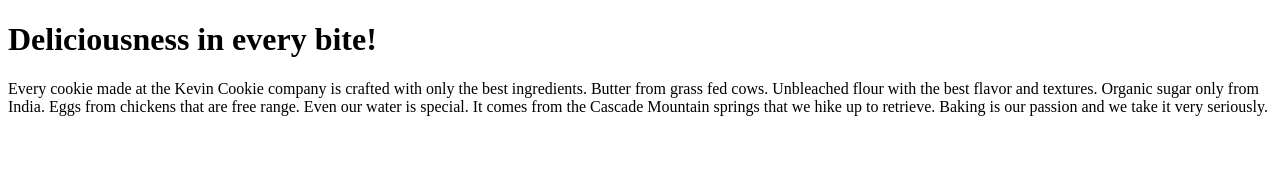
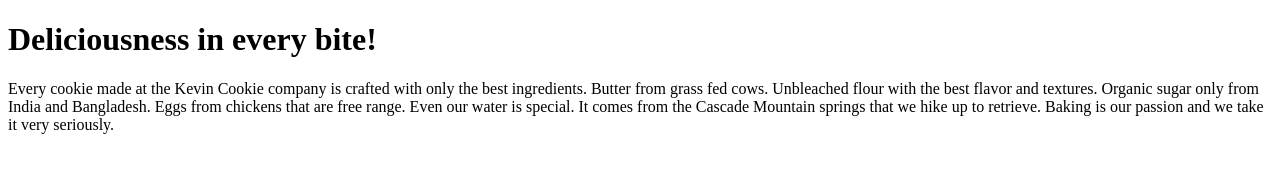
Before and after one commit to bharath-pedapudi/git-practice, a plain HTML site: page index.htm in a window 1280 px wide. Drawn offline with Linux system fonts and the light colour scheme.

Commit message:
Update index.htm

```diff
--- a/index.htm
+++ b/index.htm
@@ -4,7 +4,7 @@
 
 <h1>Deliciousness in every bite!</h1>
 
-<p>Every cookie made at the Kevin Cookie company is crafted with only the best ingredients. Butter from grass fed cows. Unbleached flour with the best flavor and textures. Organic sugar only from India. Eggs from chickens that are free range. Even our water is special. It comes from the Cascade Mountain springs that we hike up to retrieve. Baking is our passion and we take it very seriously.</p>
+<p>Every cookie made at the Kevin Cookie company is crafted with only the best ingredients. Butter from grass fed cows. Unbleached flour with the best flavor and textures. Organic sugar only from India and Bangladesh. Eggs from chickens that are free range. Even our water is special. It comes from the Cascade Mountain springs that we hike up to retrieve. Baking is our passion and we take it very seriously.</p>
 
 </body>
 </html>
```
